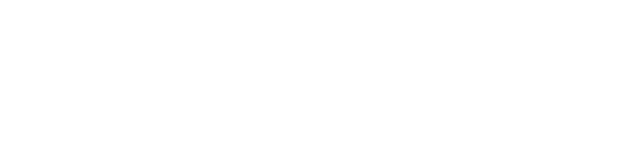
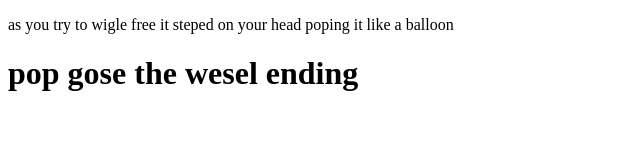
Before and after one commit to rokit-kenyon/rokit-kenyon.github.io, a plain HTML site: page page_4.3.html in a window 1280 px wide. Shown: the whole page, without its empty margins (0-640 px from the left). Drawn offline with Linux system fonts and the light colour scheme.

Commit message:
pop gose the wesel ending

```diff
--- a/page_4.3.html
+++ b/page_4.3.html
@@ -3,10 +3,11 @@
 <html>
     <head>
         <title>
-
+            you try to get out from under it
         </title>
     </head>
     <body>
-
+     <p>as you try to wigle free it steped on your head poping it like a balloon</p>
+     <h1>pop gose the wesel ending</h1>
     </body>
 </html>
```
